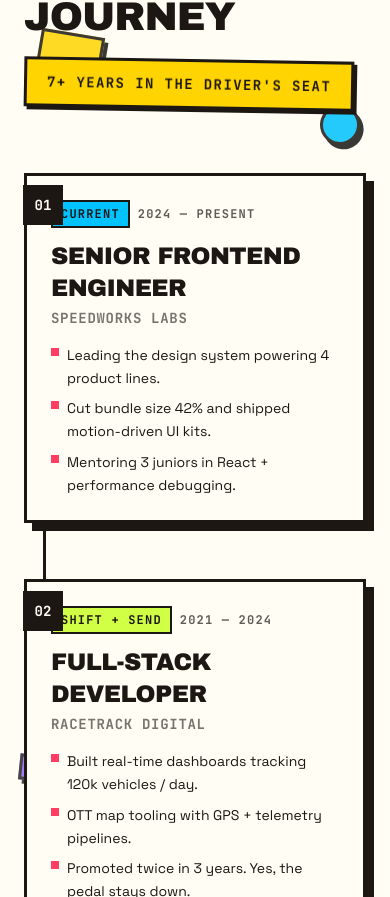
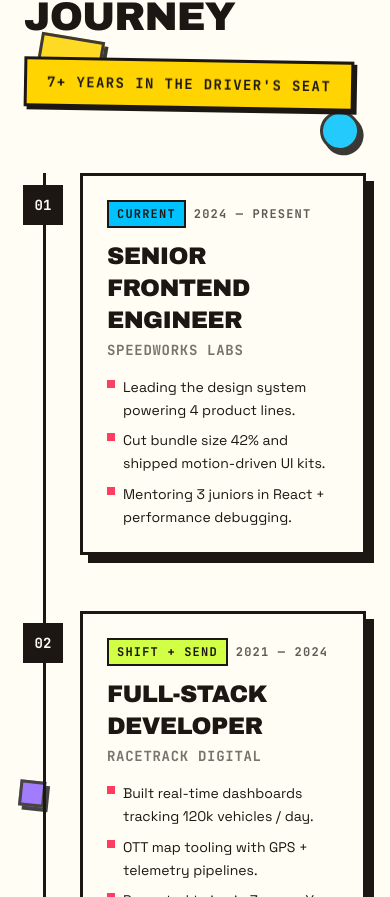
Before and after one commit to fandyajpo/fandy, a Next.js app: page / in a window 390 px wide. Shown: the part 3067-3964 px from the top of the page. Built offline with nearby package versions, Linux system fonts and the light colour scheme.

Commit message:
feat: second commit

```diff
--- a/src/components/Experience.tsx
+++ b/src/components/Experience.tsx
@@ -100,11 +100,11 @@ export default function Experience() {
                     whileInView={{ opacity: 1, x: 0, y: 0 }}
                     viewport={{ once: true, amount: 0.4 }}
                     transition={{ duration: 0.6, ease: "easeOut" }}
-                    className={`${left ? "md:col-start-1 text-right md:pr-16" : "md:col-start-2 md:pl-16"}`}
+                    className={`pl-14 ${left ? "md:col-start-1 md:pl-0 md:text-right md:pr-16" : "md:col-start-2 md:pl-16"}`}
                   >
                     <Chaotic
                       data-cursor
-                      className={`brutal inline-block bg-paper p-6 text-left ${left ? "rot-2" : "rot-1"}`}
+                      className={`brutal block w-full bg-paper p-6 text-left md:inline-block ${left ? "rot-2" : "rot-1"}`}
                     >
                       <div className="mb-3 flex flex-wrap items-center gap-2 font-mono text-xs font-bold uppercase tracking-widest">
                         <span className={`border-2 border-ink px-2 py-1 text-chip ${job.color}`}>{job.tag}</span>
@@ -128,7 +128,7 @@ export default function Experience() {
                   </motion.div>
 
                   <div
-                    className={`absolute left-[19px] top-3 z-10 flex size-10 -translate-x-1/2 items-center justify-center border-[3px] border-ink bg-ink font-mono text-sm font-bold text-inverted md:left-1/2`}
+                    className={`absolute left-[19px] top-3 z-10 flex size-10 -translate-x-1/2 items-center justify-center border-[3px] border-ink bg-ink font-mono text-sm font-bold text-inverted md:left-1/2 md:-translate-x-1/2`}
                   >
                     {String(i + 1).padStart(2, "0")}
                   </div>
```
